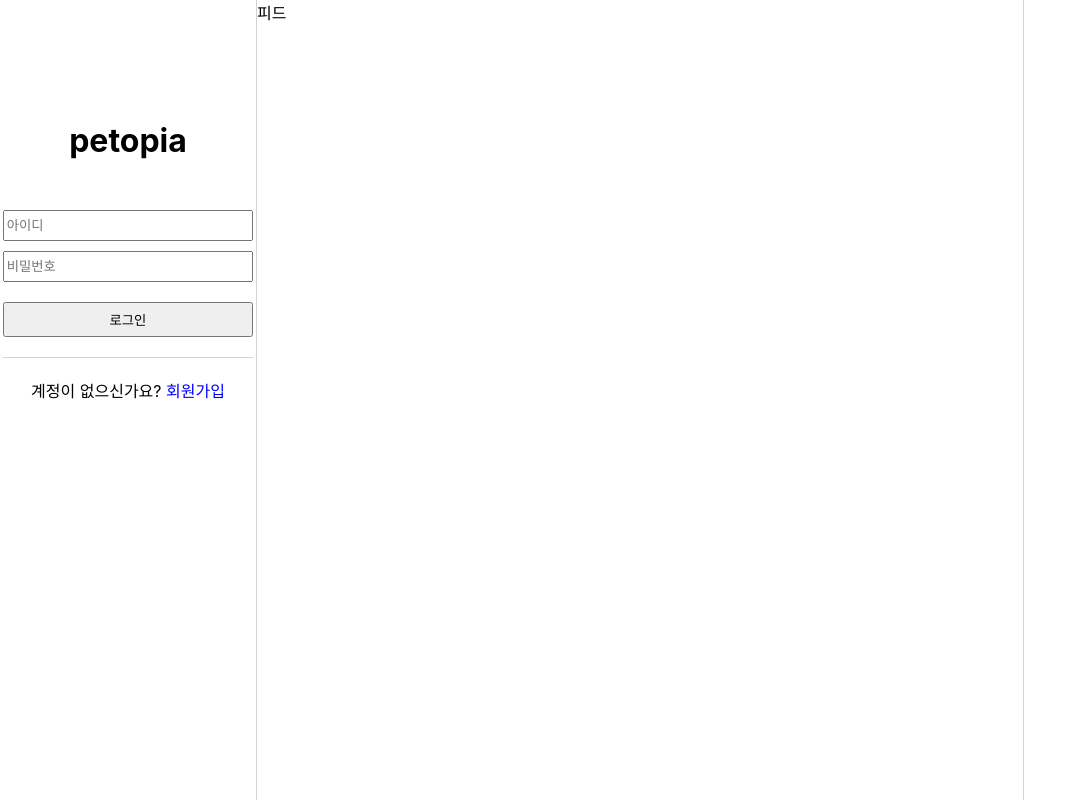
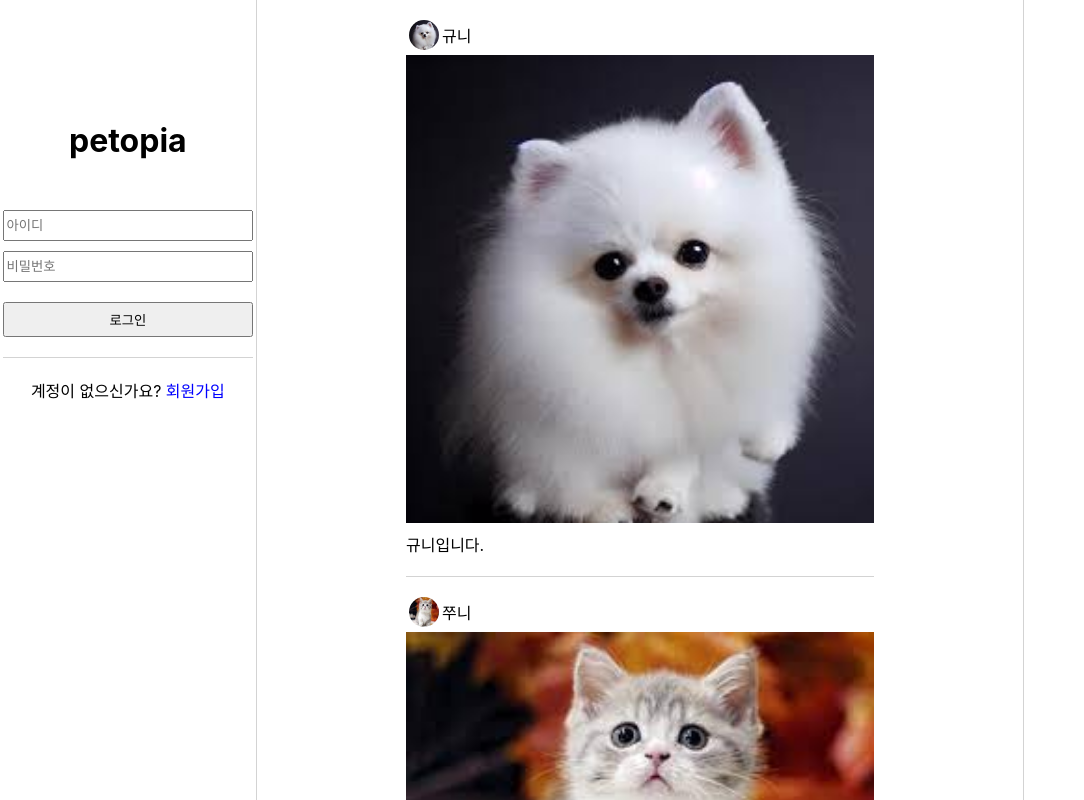
Before and after one commit to mjun4138/petopia, a React (Create React App) app in the folder frontend/: page / in a window 1280 px wide. Shown: the whole page, without its empty margins (0-1084 px from the left). Built offline with nearby package versions, Linux system fonts and the light colour scheme.

Commit message:
피드 목록 샘플 구현

```diff
--- a/frontend/src/App.css
+++ b/frontend/src/App.css
@@ -1,5 +1,6 @@
 .App {
   display: flex;
+  height: 100vh;
   text-align: center;
 }
 
@@ -9,13 +10,22 @@
 }
 
 .left-nav-container {
+  flex: 0.2;
   width: 20vw;
   height: 100vh;
   color: black;
   border-right: 1px solid lightgray;
 }
 
+.feed-nav-container {
+  flex: 0.6;
+  width: 60vw;
+  overflow-y: auto;
+  color: black;
+}
+
 .right-nav-container {
+  flex: 0.2;
   width: 20vw;
   height: 100vh;
   color: black;
--- a/frontend/src/components/Feed/Feed.css
+++ b/frontend/src/components/Feed/Feed.css
@@ -0,0 +1,51 @@
+.feed {
+    width: 100%;
+    height: 100%;
+    display: flex;
+    justify-content: center;
+}
+
+.feed-list {
+    width: 70%;
+    height: 100%;
+    display: flex;
+    flex-direction: column;
+    align-items: center;
+}
+
+.feed-item {
+    width: 468px;
+    height: auto;
+    display: flex;
+    flex-direction: column;
+    align-items: center;
+    padding: 20px 0 20px 0;
+    border-bottom: 1px solid lightgray;
+}
+
+.feed-header {
+    display: flex;
+    align-items: center;
+    width: 100%;
+    margin-bottom: 5px;
+}
+.feed-header img {
+    width: 30px;
+    height: 30px;
+    border-radius: 50%;
+    margin: 0 3px 0 3px;
+}
+
+.feed-image{
+    width: 100%;
+}
+.feed-image img{
+    width: 100%;
+    max-height: 585px;
+    min-height: 300px;
+}
+.feed-footer {
+    display: flex;
+    width: 100%;
+    margin-top: 5px;
+}
--- a/frontend/src/components/Feed/Feed.jsx
+++ b/frontend/src/components/Feed/Feed.jsx
@@ -2,9 +2,33 @@ import React from "react";
 import './Feed.css'
 
 const Feed = () => {
+
+    const feedList = [
+        {"pet" : "규니", "content" : "규니입니다.", "image" : "dog.jpg"},
+        {"pet" : "쭈니", "content" : "쭈니예요.", "image" : "cat.jpg"},
+        {"pet" : "뵤리", "content" : "I am 뵤리", "image" : "dog2.jpg"},
+        {"pet" : "효기", "content" : "효기랑께", "image" : "cat2.jpg"}
+    ]
+
     return (
-        <div>
-            피드
+        <div className='feed'>
+            <div className='feed-list'>
+                {feedList.map((feed, index) => (
+                    <div className='feed-item' key={index}>
+                        <div className='feed-header'>
+                            <img src={`${process.env.PUBLIC_URL}/image/${feed.image}`} alt="feed image"/>
+                            <span>{feed.pet}</span>
+                        </div>
+                        <div className='feed-image'>
+                            <img src={`${process.env.PUBLIC_URL}/image/${feed.image}`} alt="feed image"/>
+                        </div>
+                        <div className='feed-footer'>
+                            <span>{feed.content}</span>
+                        </div>
+                    </div>
+                ))}
+
+            </div>
         </div>
     )
 }
--- a/frontend/src/components/LeftNav/Account.jsx
+++ b/frontend/src/components/LeftNav/Account.jsx
@@ -31,14 +31,14 @@ const Account = () => {
             <div className='pet-list'>
                 {petList.map((pet, index) => (
                     <div className='pet-item' key={index}>
-                        <img src={`${process.env.PUBLIC_URL}/image/${pet.image}`} alt="user image"/>
+                        <img src={`${process.env.PUBLIC_URL}/image/${pet.image}`} alt="pet image"/>
                         <div className='pet-name'>
                             <span>{pet.name}</span>
                         </div>
                     </div>
                 ))}
                 <div className='pet-add'>
-                    <img src={`${process.env.PUBLIC_URL}/image/add.png`} alt="user image"/>
+                    <img src={`${process.env.PUBLIC_URL}/image/add.png`} alt="add image"/>
                     <div className='pet-name'>
                         <span>펫 등록</span>
                     </div>
--- a/frontend/src/components/LeftNav/LeftNav.css
+++ b/frontend/src/components/LeftNav/LeftNav.css
@@ -116,7 +116,7 @@
     align-items: center;
     border: 3px solid lightgray;
     height: 405px;
-    overflow: auto;
+    overflow-y: auto;
     width: 100%;
 }
 
```
Also changed, not shown: frontend/src/components/LeftNav/Account.css (deleted), frontend/src/components/LeftNav/Login.css (deleted).
